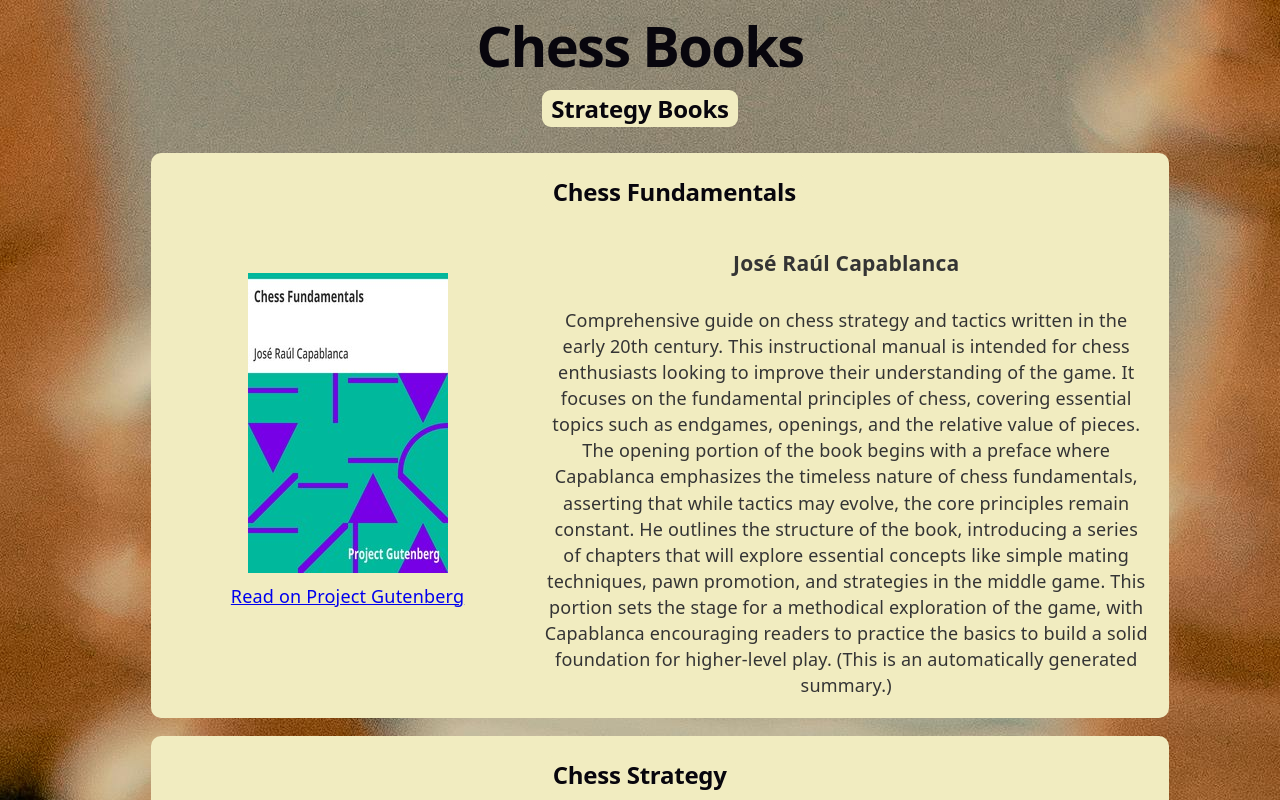
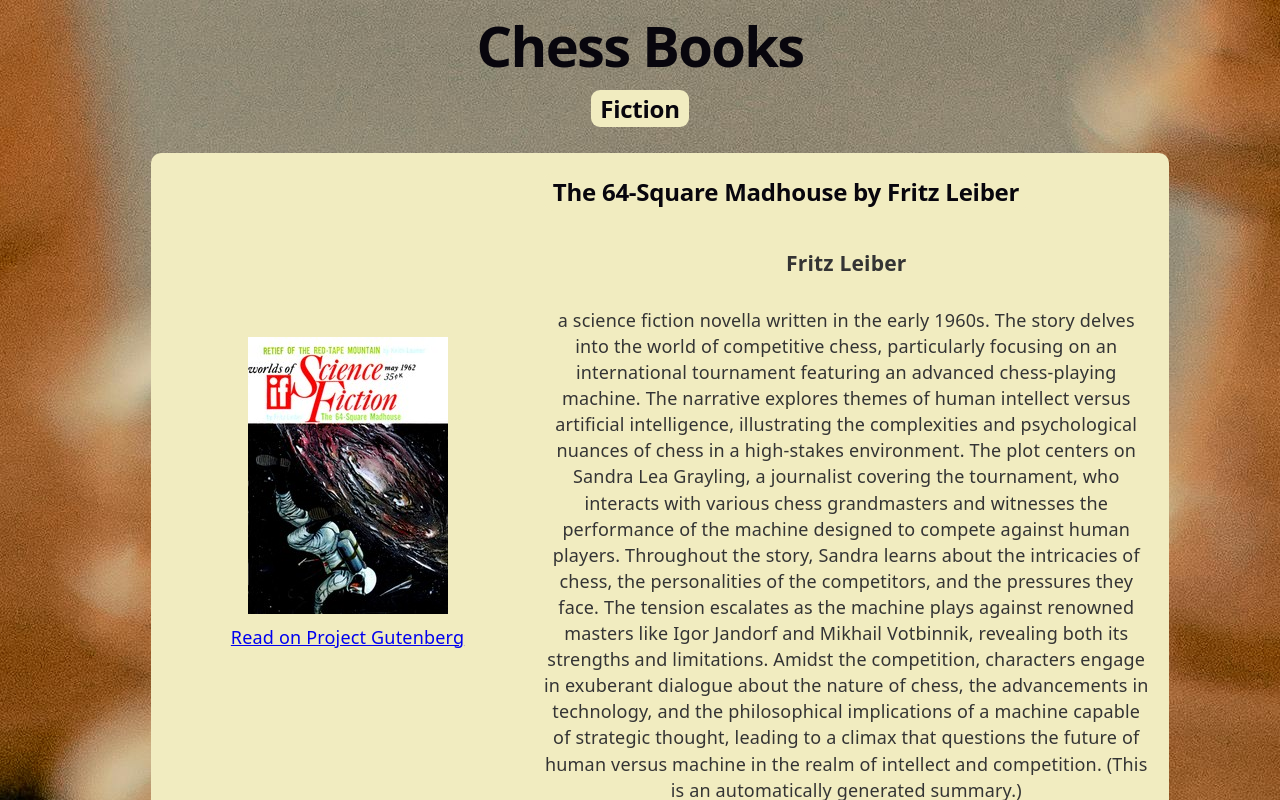
Before and after one commit to natisdale/react_assignments, a React (Vite) app in the folder week12/exercise/: page / in a window 1280 px wide. Shown: the top 800 px of the page. Built offline with nearby package versions, Linux system fonts and the light colour scheme.

Commit message:
Adding a book of fiction to bookData and corresponding section on Home

```diff
--- a/week12/exercise/src/data/bookData.js
+++ b/week12/exercise/src/data/bookData.js
@@ -70,4 +70,14 @@ export const books = [
     projectGutenbergLink: "https://www.gutenberg.org/ebooks/4656",
     category: "strategy",
   },
+  {
+    id: 8,
+    title: "The 64-Square Madhouse by Fritz Leiber",
+    author: "Fritz Leiber",
+    description:
+      "a science fiction novella written in the early 1960s. The story delves into the world of competitive chess, particularly focusing on an international tournament featuring an advanced chess-playing machine. The narrative explores themes of human intellect versus artificial intelligence, illustrating the complexities and psychological nuances of chess in a high-stakes environment. The plot centers on Sandra Lea Grayling, a journalist covering the tournament, who interacts with various chess grandmasters and witnesses the performance of the machine designed to compete against human players. Throughout the story, Sandra learns about the intricacies of chess, the personalities of the competitors, and the pressures they face. The tension escalates as the machine plays against renowned masters like Igor Jandorf and Mikhail Votbinnik, revealing both its strengths and limitations. Amidst the competition, characters engage in exuberant dialogue about the nature of chess, the advancements in technology, and the philosophical implications of a machine capable of strategic thought, leading to a climax that questions the future of human versus machine in the realm of intellect and competition. (This is an automatically generated summary.)",
+    coverImage: "books/pg61213.cover.medium.jpg",
+    projectGutenbergLink: "https://www.gutenberg.org/ebooks/61213",
+    category: "fiction",
+  },
 ];
--- a/week12/exercise/src/pages/Home.jsx
+++ b/week12/exercise/src/pages/Home.jsx
@@ -8,11 +8,13 @@ function Home() {
       {/* Page heading */}
       <h1>Chess Books</h1>
       <main>
-        <h2 className="strategy-books">Strategy Books</h2>
+        <h2 className="strategy-books">Fiction</h2>
+        <BookList books={books.filter((book) => book.category === "fiction")} />
+        <h2 className="strategy-books">Strategy</h2>
         <BookList
           books={books.filter((book) => book.category === "strategy")}
         />
-        <h2 className="history-books">History Books</h2>
+        <h2 className="history-books">History</h2>
         <BookList books={books.filter((book) => book.category === "history")} />
       </main>
       {/* Render the footer with copyright information */}
```
Also changed, not shown: week12/exercise/public/books/pg61213.cover.medium.jpg (added).
